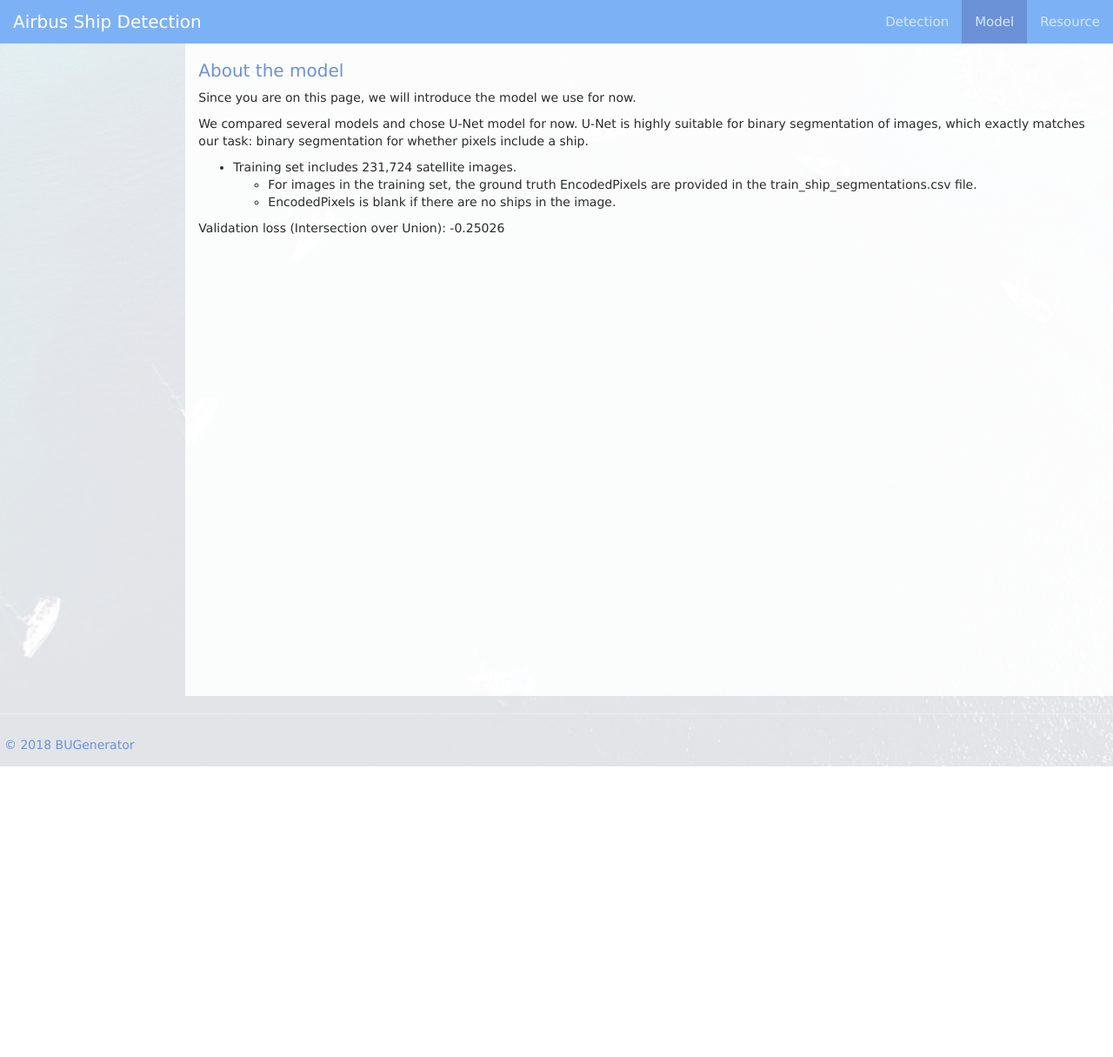
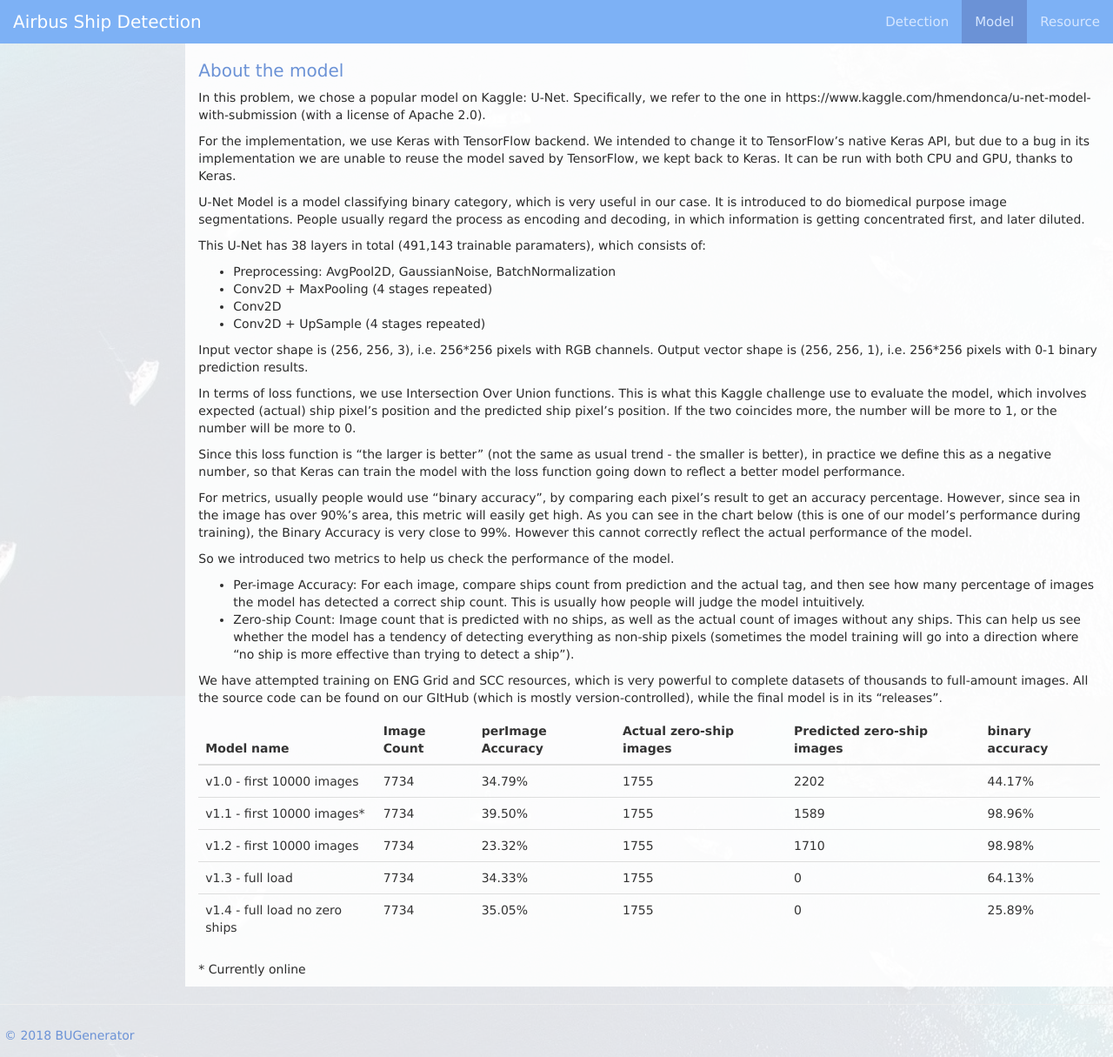
Before and after one commit to BUGenerator/Web, a Flask app: page /model in a window 1280 px wide. Shown: the whole page at 87% size. Before the commit the page ends 881 px from the top, so only its background shows below. Run offline with Flask 2, Linux system fonts and the light colour scheme; some libraries are stand-ins or nearby versions.

Commit message:
Update texts in model

```diff
--- a/templates/model.html
+++ b/templates/model.html
@@ -8,16 +8,56 @@
 
 <div class="content col-sm-9 col-sm-offset-3 col-md-10 col-md-offset-2" style="padding-top: 50px;">
     <h2 style="font-size: 20px; color: #6b92d6">About the model</h2>
-    <p>Since you are on this page, we will introduce the model we use for now.</p>
-    <p>We compared several models and chose U-Net model for now. U-Net is highly suitable for binary segmentation of images, which exactly matches our task: binary segmentation for whether pixels include a ship.</p>
+    <p>In this problem, we chose a popular model on Kaggle: U-Net. Specifically, we refer to the one in https://www.kaggle.com/hmendonca/u-net-model-with-submission (with a license of Apache 2.0).
+
+    <p>For the implementation, we use Keras with TensorFlow backend. We intended to change it to TensorFlow’s native Keras API, but due to a bug in its implementation we are unable to reuse the model saved by TensorFlow, we kept back to Keras. It can be run with both CPU and GPU, thanks to Keras.
+
+    <p>U-Net Model is a model classifying binary category, which is very useful in our case. It is introduced to do biomedical purpose image segmentations. People usually regard the process as encoding and decoding, in which information is getting concentrated first, and later diluted.
+
+    <p>This U-Net has 38 layers in total (491,143 trainable paramaters), which consists of:
     <ul>
-        <li>Training set includes 231,724 satellite images.
-            <ul>
-                <li>For images in the training set, the ground truth EncodedPixels are provided in the train_ship_segmentations.csv file.</li>
-                <li>EncodedPixels is blank if there are no ships in the image.</li>
-            </ul>
+        <li>Preprocessing: AvgPool2D, GaussianNoise, BatchNormalization</li>
+        <li>Conv2D + MaxPooling (4 stages repeated)</li>
+        <li>Conv2D</li>
+        <li>Conv2D + UpSample (4 stages repeated)</li>
     </ul>
-    <p>Validation loss (Intersection over Union): -0.25026</p>
-    <p></p>
+
+    <p>Input vector shape is (256, 256, 3), i.e. 256*256 pixels with RGB channels. Output vector shape is (256, 256, 1), i.e. 256*256 pixels with 0-1 binary prediction results.
+
+    <p>In terms of loss functions, we use Intersection Over Union functions. This is what this Kaggle challenge use to evaluate the model, which involves expected (actual) ship pixel’s position and the predicted ship pixel’s position. If the two coincides more, the number will be more to 1, or the number will be more to 0.
+
+    <p>Since this loss function is “the larger is better” (not the same as usual trend - the smaller is better), in practice we define this as a negative number, so that Keras can train the model with the loss function going down to reflect a better model performance.
+
+    <p>For metrics, usually people would use “binary accuracy”, by comparing each pixel’s result to get an accuracy percentage. However, since sea in the image has over 90%’s area, this metric will easily get high. As you can see in the chart below (this is one of our model’s performance during training), the Binary Accuracy is very close to 99%. However this cannot correctly reflect the actual performance of the model.
+
+    <p>So we introduced two metrics to help us check the performance of the model.
+
+    <ul>
+        <li>Per-image Accuracy: For each image, compare ships count from prediction and the actual tag, and then see how many percentage of images the model has detected a correct ship count. This is usually how people will judge the model intuitively.</li>
+        <li>Zero-ship Count: Image count that is predicted with no ships, as well as the actual count of images without any ships. This can help us see whether the model has a tendency of detecting everything as non-ship pixels (sometimes the model training will go into a direction where “no ship is more effective than trying to detect a ship”).</li>
+    </ul>
+
+    <p>We have attempted training on ENG Grid and SCC resources, which is very powerful to complete datasets of thousands to full-amount images. All the source code can be found on our GItHub (which is mostly version-controlled), while the final model is in its “releases”.
+
+    <table class="table">
+        <thead>
+            <tr>
+                <th>Model name</th>
+                <th>Image Count</th>
+                <th>perImage Accuracy</th>
+                <th>Actual zero-ship images</th>
+                <th>Predicted zero-ship images</th>
+                <th>binary accuracy</th>
+            </tr>
+        </thead>
+        <tbody>
+            <tr><td>v1.0 - first 10000 images</td><td>7734</td><td>34.79%</td><td>1755</td><td>2202</td><td>44.17%</td></tr>
+            <tr><td>v1.1 - first 10000 images*</td><td>7734</td><td>39.50%</td><td>1755</td><td>1589</td><td>98.96%</td></tr>
+            <tr><td>v1.2 - first 10000 images</td><td>7734</td><td>23.32%</td><td>1755</td><td>1710</td><td>98.98%</td></tr>
+            <tr><td>v1.3 - full load</td><td>7734</td><td>34.33%</td><td>1755</td><td>0</td><td>64.13%</td></tr>
+            <tr><td>v1.4 - full load no zero ships</td><td>7734</td><td>35.05%</td><td>1755</td><td>0</td><td>25.89%</td></tr>
+        </tbody>
+    </table>
+    <p>* Currently online</p>
 </div>
 {% endblock %}
```
